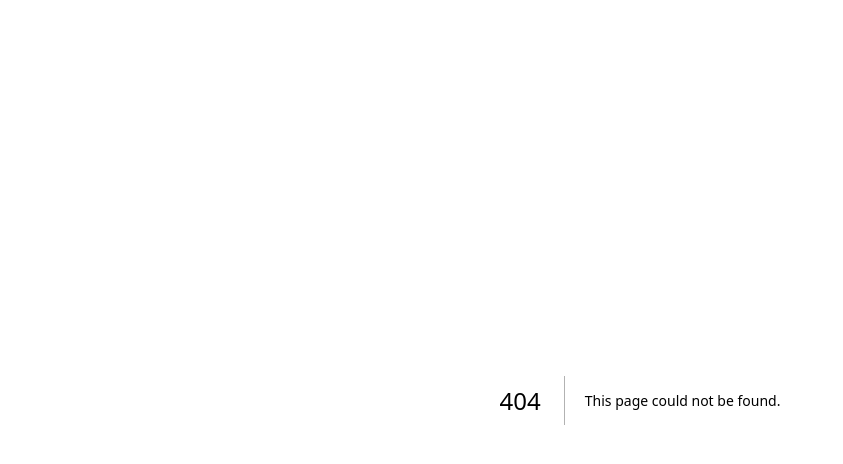
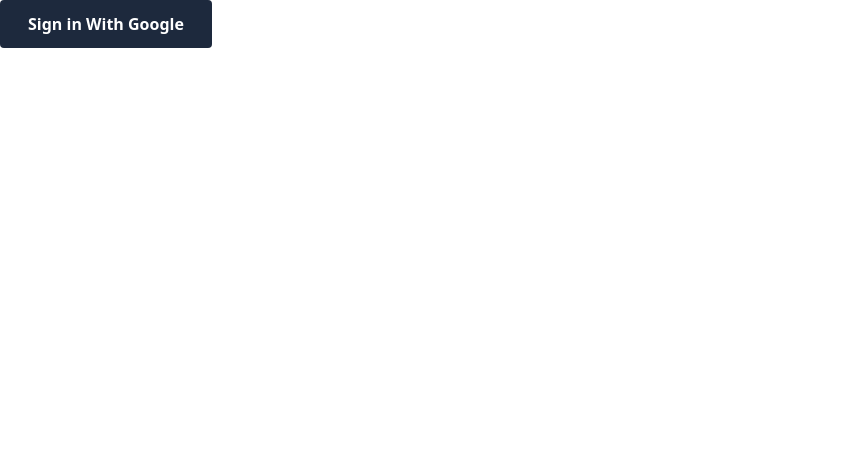
Before and after one commit to xrhridoy1/chat-application, a Next.js app: page /auth in a window 1280 px wide. Before the commit this address had no page. Shown: the top 464 px of the page, without its empty margins (0-843 px from the left). Built offline with nearby package versions, Linux system fonts and the light colour scheme.

Commit message:
secode 5

```diff
--- /dev/null
+++ b/app/auth/page.tsx
@@ -0,0 +1,12 @@
+import AuthForm from '@/components/AuthForm/AuthForm';
+import React from 'react';
+
+const AuthPage = () => {
+    return (
+        <div >
+            <AuthForm />
+        </div>
+    );
+};
+
+export default AuthPage;
```
